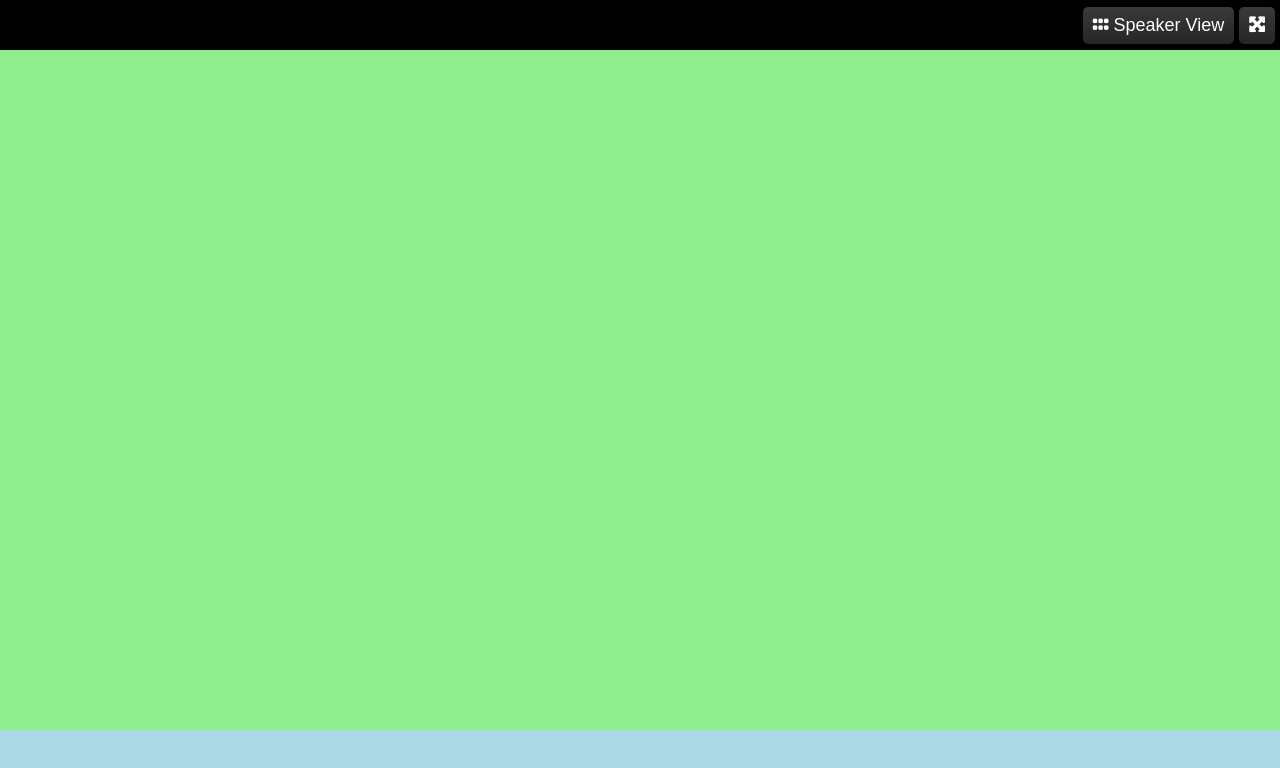
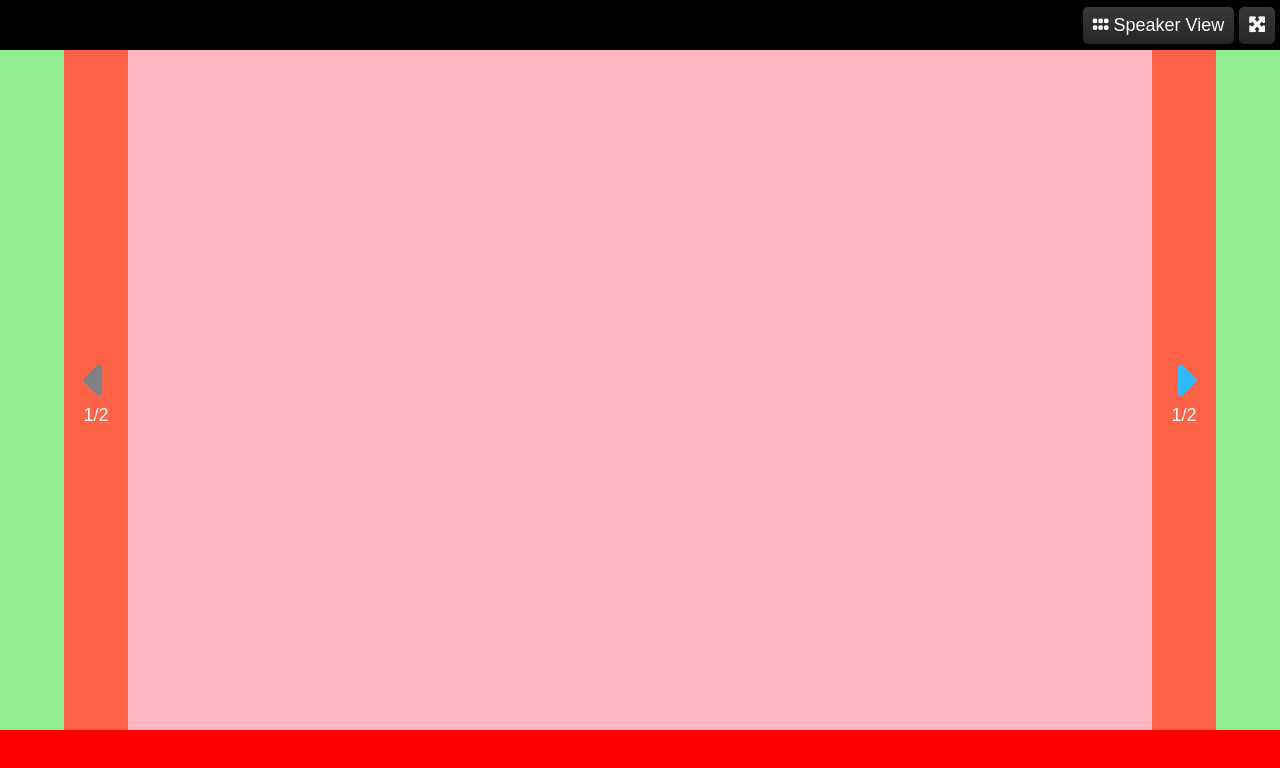
Before and after one commit to ElenaLj/html-css-zoom, a plain HTML site: page index.html in a window 1280 px wide. Drawn offline with Linux system fonts and the light colour scheme.

Commit message:
insert colonne sx e dx

```diff
--- a/css/style.css
+++ b/css/style.css
@@ -31,17 +31,63 @@ header .full-screen {
     border-radius: 5px;
 }
 
+.speaker-view:hover,
+.full-screen:hover {
+    cursor: pointer ;
+}
+
+/* *** main *** */
+
+main {
+    height: calc(100vh - 120px);
+    display: flex;
+    justify-content: center;
+}
+
+main .page {
+    width: 5%;
+    display: flex;
+    flex-direction: column;
+    justify-content: center;
+    align-items: center;
+}
+
+.page i {
+    font-size: 50px;
+    color: grey;
+}
+
+#active {
+    color: #2ebaff;
+}
+
+.page span {
+    color: white;
+    font-size: 18px;
+}
+
 /* *** debug *** */
 /* .debug header {
     background-color: red;
 } */
 
 .debug main {
-    height: calc(100vh - 120px);
     background-color: lightgreen;
+}
+
+.debug main .page {
+
+    /* height: 100%; */
+    background-color: tomato;
+}
+
+.debug main .gallery {
+    width: 80%;
+    height: 100%;
+    background-color: lightpink;
 }
 
 .debug footer {
     height: 70px;
-    background-color: lightblue;
+    background-color: red;
 }
--- a/index.html
+++ b/index.html
@@ -11,7 +11,6 @@
 <body class="debug">
     <!-- view settings -->
     <header>
-
         <div class="speaker-view">
             <i class="fas fa-grip-horizontal"></i>
             <span>Speaker View</span>
@@ -24,7 +23,25 @@
     <!-- /view setting -->
 
     <!-- meeting gallery -->
-    <main></main>
+    <main>
+        <!-- colonna sinistra -->
+        <div class="page">
+            <i class="fas fa-caret-left"></i>
+            <span>1/2</span>
+        </div>
+        <!-- /colonna sinistra -->
+
+        <!-- colonna centrale -->
+        <div class="gallery"></div>
+        <!-- /colonna centrale -->
+
+        <!-- colonna destra -->
+        <div class="page">
+            <i id="active" class="fas fa-caret-right"></i>
+            <span>1/2</span>
+        </div>
+        <!-- /colonna destra -->
+    </main>
     <!-- /meeting gallery -->
 
     <!-- zoom toolbar -->
```
